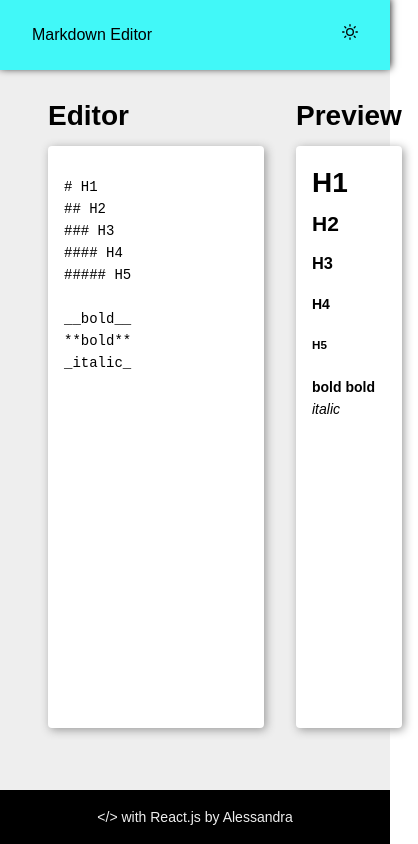
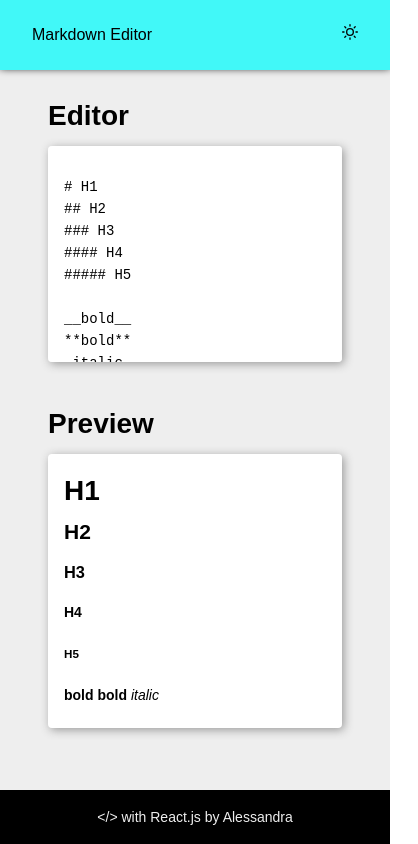
Before and after one commit to Alessag/markdown-editor, a React (Create React App) app: page / in a window 390 px wide. Shown: the whole page, 418 px wide, since content can reach past the window. Built offline with nearby package versions, Linux system fonts and the light colour scheme.

Commit message:
Media query to main content

```diff
--- a/src/Components/Shared/index.js
+++ b/src/Components/Shared/index.js
@@ -9,4 +9,7 @@ export const ColumnFlex = styled.div`
 export const RowFlex = styled.div`
   display: flex;
   flex-direction: row;
+  @media (max-width: 767px) {
+    flex-direction: column;
+  }
 `;
```
